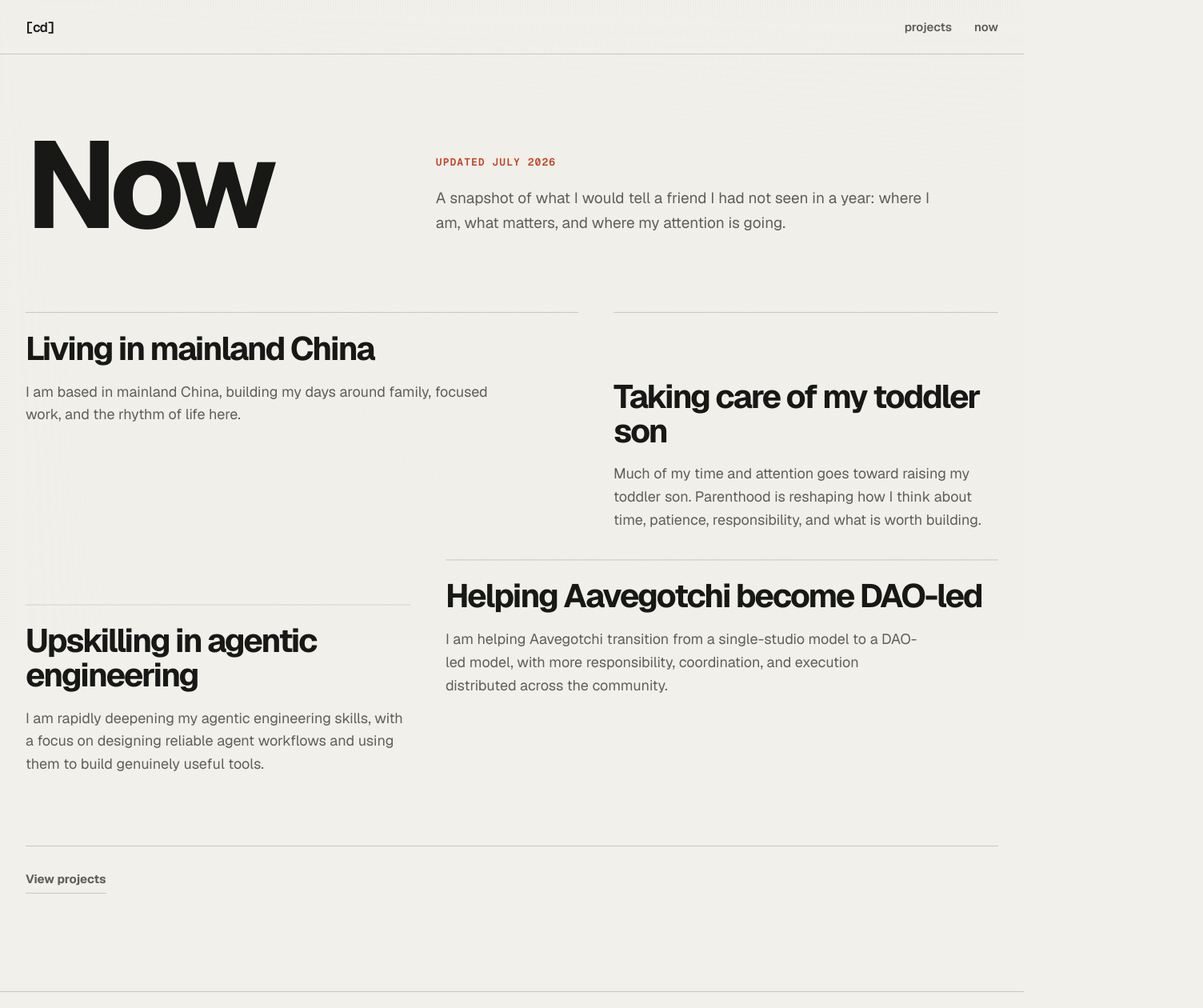
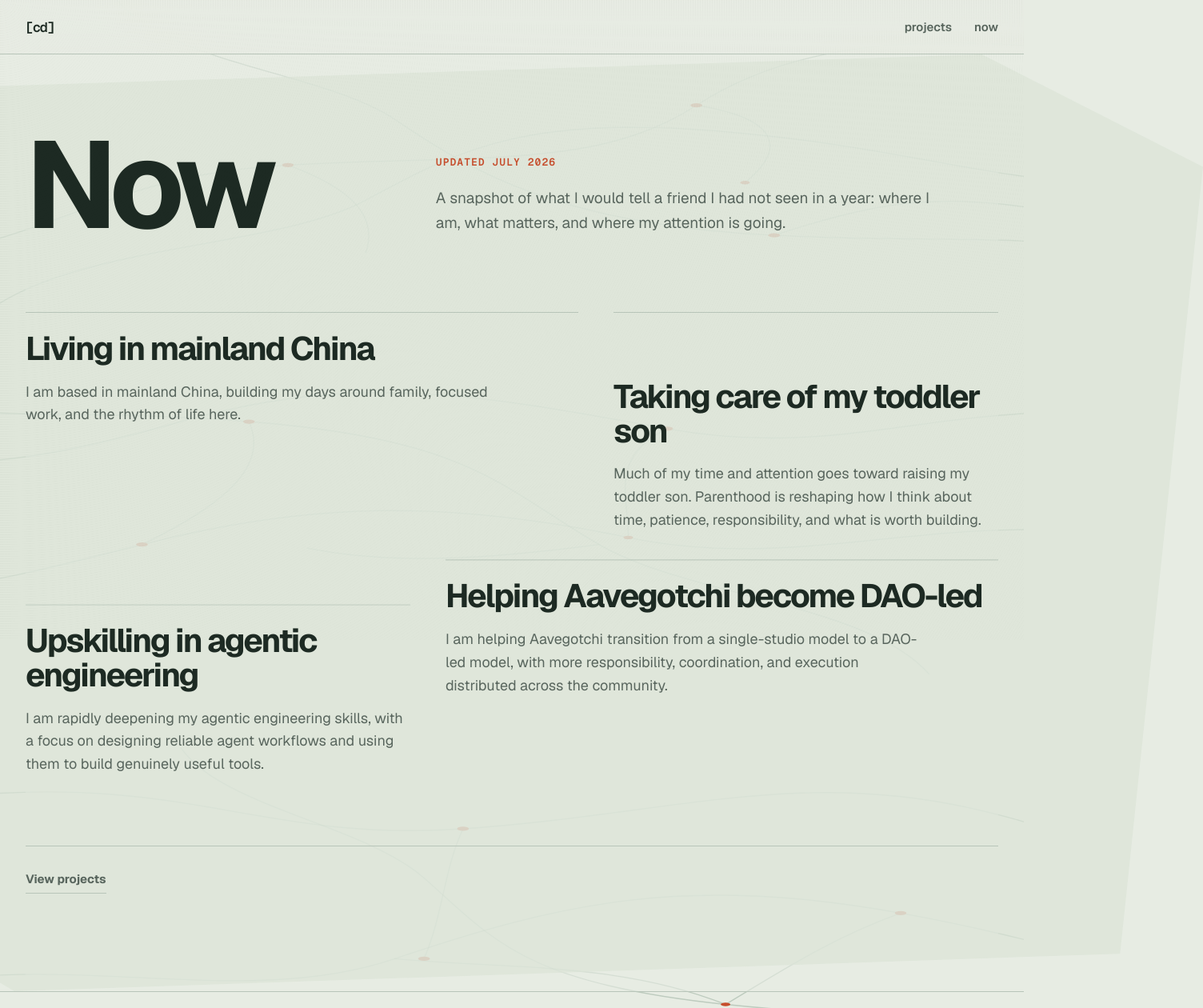
Before and after one commit to cinnabarhorse/coderdan, a Next.js app: page /now in a window 1280 px wide. Shown: the top 1260 px of the page at 80% size, 1504 px wide, since content can reach past the window. Built offline with nearby package versions, Linux system fonts and the light colour scheme.

Commit message:
Redesign site with mycelial field

```diff
--- /dev/null
+++ b/components/MycelialField.tsx
@@ -0,0 +1,53 @@
+export default function MycelialField() {
+  return (
+    <div className="mycelial-field" aria-hidden="true">
+      <svg
+        className="mycelial-cluster mycelial-cluster-a"
+        viewBox="0 0 1200 900"
+        preserveAspectRatio="none"
+        focusable="false"
+      >
+        <path d="M-80 760C140 700 170 500 370 470s320 10 420-170 240-230 490-120" />
+        <path d="M40 940c80-250 310-220 410-370s170-250 390-190 300 190 450 110" />
+        <path d="M180-70c30 250 220 260 300 410s170 300 390 330 290-30 430 120" />
+        <path d="M370 470c80 80 90 170 80 250M790 300c90 40 90 130 50 220M870 670c100-90 160-120 260-80" />
+        <circle cx="370" cy="470" r="6" />
+        <circle cx="790" cy="300" r="6" />
+        <circle cx="840" cy="520" r="5" />
+        <circle cx="870" cy="670" r="6" />
+      </svg>
+
+      <svg
+        className="mycelial-cluster mycelial-cluster-b"
+        viewBox="0 0 1200 900"
+        preserveAspectRatio="none"
+        focusable="false"
+      >
+        <path d="M-100 180c240-100 340 120 540 20S760 40 940 180s260 150 380 40" />
+        <path d="M-80 530c220-130 370 90 560-20s330-100 500 20 250 180 390 70" />
+        <path d="M160 940c50-240 250-250 350-410s130-300 360-350 300 30 420-130" />
+        <path d="M440 200c60 80 40 190 40 310M870 180c-20 120 20 230 110 350M510 530c110 40 210 60 300 10" />
+        <circle cx="440" cy="200" r="6" />
+        <circle cx="480" cy="510" r="5" />
+        <circle cx="870" cy="180" r="6" />
+        <circle cx="980" cy="530" r="6" />
+      </svg>
+
+      <svg
+        className="mycelial-cluster mycelial-cluster-c"
+        viewBox="0 0 1200 900"
+        preserveAspectRatio="none"
+        focusable="false"
+      >
+        <path d="M-80 720c190-180 390 40 560-120s300-240 520-130 260 230 360 150" />
+        <path d="M20 140c250-70 320 130 530 90s340-170 520-60 180 250 300 280" />
+        <path d="M250-60c20 220 190 260 260 430s100 300 310 360 330 10 450 140" />
+        <path d="M550 230c-20 120-20 240-40 370M820 730c60-100 110-190 180-260M480 600c120 30 230 10 340 130" />
+        <circle cx="550" cy="230" r="6" />
+        <circle cx="510" cy="600" r="6" />
+        <circle cx="820" cy="730" r="5" />
+        <circle cx="1000" cy="470" r="6" />
+      </svg>
+    </div>
+  )
+}
--- a/pages/_app.tsx
+++ b/pages/_app.tsx
@@ -1,5 +1,6 @@
 import type { AppProps } from 'next/app'
 import { Geist, Geist_Mono } from 'next/font/google'
+import MycelialField from '../components/MycelialField'
 import SiteFooter from '../components/SiteFooter'
 import SiteHeader from '../components/SiteHeader'
 import '../styles/globals.css'
@@ -17,6 +18,7 @@ const geistMono = Geist_Mono({
 export default function MyApp({ Component, pageProps }: AppProps) {
   return (
     <div className={`app-root ${geist.variable} ${geistMono.variable}`}>
+      <MycelialField />
       <SiteHeader />
       <Component {...pageProps} />
       <SiteFooter />
--- a/styles/globals.css
+++ b/styles/globals.css
@@ -1,29 +1,43 @@
 :root {
   color-scheme: light dark;
-  --background: #f1f0eb;
-  --surface: #e8e7e1;
-  --surface-strong: #deddd6;
-  --text: #181816;
-  --muted: #5f5e58;
-  --line: #c8c7bf;
-  --accent: #c23f22;
-  --accent-ink: #ffffff;
-  --header: rgba(241, 240, 235, 0.9);
-  --image-shadow: rgba(48, 44, 36, 0.16);
+  --background: #e7ece3;
+  --surface: #dce4d8;
+  --surface-strong: #ced9ca;
+  --text: #1d2a23;
+  --muted: #58655d;
+  --line: #b8c5b9;
+  --accent: #c64d2c;
+  --accent-ink: #fff8ef;
+  --header: rgba(231, 236, 227, 0.9);
+  --image-shadow: rgba(40, 61, 48, 0.15);
+  --field-line: rgba(48, 91, 67, 0.23);
+  --field-node: #c64d2c;
+  --field-label: #1d2a23;
+  --field-label-ink: #edf2e9;
+  --field-panel: rgba(220, 228, 216, 0.7);
+  --field-panel-strong: rgba(206, 217, 202, 0.76);
+  --page-veil: rgba(231, 236, 227, 0.58);
 }
 
 @media (prefers-color-scheme: dark) {
   :root {
-    --background: #171715;
-    --surface: #20201d;
-    --surface-strong: #292925;
-    --text: #efeee8;
-    --muted: #aaa89f;
-    --line: #3f3e38;
-    --accent: #ff7048;
-    --accent-ink: #1b130f;
-    --header: rgba(23, 23, 21, 0.9);
+    --background: #161b17;
+    --surface: #1e2720;
+    --surface-strong: #29352c;
+    --text: #edf2e9;
+    --muted: #aab7ad;
+    --line: #3e4b40;
+    --accent: #ff7652;
+    --accent-ink: #1b140f;
+    --header: rgba(22, 27, 23, 0.9);
     --image-shadow: rgba(0, 0, 0, 0.38);
+    --field-line: rgba(157, 199, 169, 0.2);
+    --field-node: #ff7652;
+    --field-label: #edf2e9;
+    --field-label-ink: #182019;
+    --field-panel: rgba(30, 39, 32, 0.75);
+    --field-panel-strong: rgba(41, 53, 44, 0.8);
+    --page-veil: rgba(22, 27, 23, 0.64);
   }
 }
 
@@ -47,6 +61,49 @@ body {
 
 .app-root {
   font-family: var(--font-sans), sans-serif;
+  isolation: isolate;
+  min-height: 100dvh;
+  position: relative;
+}
+
+.mycelial-field {
+  inset: 0;
+  overflow: hidden;
+  pointer-events: none;
+  position: absolute;
+  z-index: 0;
+}
+
+.mycelial-cluster {
+  height: 30%;
+  left: -7%;
+  position: absolute;
+  width: 114%;
+}
+
+.mycelial-cluster path {
+  fill: none;
+  stroke: var(--field-line);
+  stroke-linecap: round;
+  stroke-width: 1.35;
+  vector-effect: non-scaling-stroke;
+}
+
+.mycelial-cluster circle {
+  fill: var(--field-node);
+}
+
+.mycelial-cluster-a {
+  top: 0;
+}
+
+.mycelial-cluster-b {
+  top: 34%;
+  transform: scaleX(-1);
+}
+
+.mycelial-cluster-c {
+  bottom: -1%;
 }
 
 body::before {
@@ -107,6 +164,13 @@ img {
   z-index: 20;
 }
 
+.home-main,
+.now-page,
+.site-footer {
+  position: relative;
+  z-index: 1;
+}
+
 .header-inner {
   align-items: center;
   display: flex;
@@ -148,14 +212,24 @@ img {
 .hero {
   align-items: center;
   display: grid;
-  gap: clamp(48px, 5vw, 72px);
-  grid-template-columns: minmax(0, 1.35fr) minmax(360px, 0.65fr);
+  gap: clamp(40px, 5vw, 76px);
+  grid-template-columns: minmax(0, 1.05fr) minmax(420px, 0.95fr);
   min-height: calc(100dvh - 68px);
-  padding-block: 56px;
+  padding-block: 64px 76px;
+  position: relative;
 }
 
-.hero-copy {
-  animation: hero-copy-in 720ms cubic-bezier(0.16, 1, 0.3, 1) both;
+.hero::before {
+  background: var(--field-panel);
+  border-radius: 50%;
+  content: '';
+  height: min(72vw, 980px);
+  pointer-events: none;
+  position: absolute;
+  right: -34%;
+  top: -18%;
+  width: min(72vw, 980px);
+  z-index: -1;
 }
 
 .hero-kicker,
@@ -170,10 +244,10 @@ img {
 }
 
 .hero h1 {
-  font-size: clamp(50px, 4.3vw, 62px);
+  font-size: clamp(50px, 4.2vw, 64px);
   font-weight: 650;
   letter-spacing: -0.065em;
-  line-height: 0.96;
+  line-height: 0.94;
   margin: 0;
   max-width: 850px;
 }
@@ -181,6 +255,12 @@ img {
 .hero h1 span {
   display: block;
   white-space: nowrap;
+}
+
+.hero h1 em {
+  color: var(--accent);
+  font-family: Georgia, 'Times New Roman', serif;
+  font-weight: 400;
 }
 
 .hero-intro {
@@ -244,23 +324,91 @@ img {
   transform: translateY(-1px);
 }
 
+.hero-system {
+  aspect-ratio: 1;
+  justify-self: end;
+  max-width: 650px;
+  position: relative;
+  width: 100%;
+}
+
+.hero-system::before,
+.hero-system::after {
+  border: 1px solid var(--field-line);
+  border-radius: 50%;
+  content: '';
+  position: absolute;
+}
+
+.hero-system::before {
+  inset: 2%;
+}
+
+.hero-system::after {
+  inset: 12%;
+}
+
 .hero-visual {
-  aspect-ratio: 4 / 5;
-  box-shadow: 24px 28px 0 var(--surface-strong);
-  clip-path: polygon(0 0, 100% 0, 100% 91%, 91% 100%, 0 100%);
+  aspect-ratio: 1;
+  border: 1px solid var(--line);
+  border-radius: 50%;
+  box-shadow: 18px 22px 0 var(--surface-strong);
+  height: 72%;
   margin: 0;
-  max-height: 720px;
   overflow: hidden;
-  position: relative;
+  position: absolute;
+  right: 12%;
+  top: 14%;
+  width: 72%;
+  z-index: 2;
 }
 
 .hero-visual img {
   object-fit: cover;
 }
 
+.system-label {
+  background: var(--field-label);
+  color: var(--field-label-ink);
+  font-family: var(--font-mono), monospace;
+  font-size: 10px;
+  font-weight: 650;
+  letter-spacing: 0.08em;
+  padding: 10px 12px;
+  position: absolute;
+  text-transform: uppercase;
+  z-index: 4;
+}
+
+.system-label-a {
+  right: 0;
+  top: 12%;
+}
+
+.system-label-b {
+  bottom: 14%;
+  left: 0;
+}
+
+.system-label-c {
+  bottom: 2%;
+  right: 17%;
+}
+
 .projects {
   padding-block: 144px 120px;
+  position: relative;
   scroll-margin-top: 68px;
+}
+
+.projects::before {
+  background: var(--field-panel);
+  clip-path: polygon(0 3%, 82% 0, 100% 9%, 94% 92%, 74% 100%, 0 96%);
+  content: '';
+  inset: 0 -20vw;
+  pointer-events: none;
+  position: absolute;
+  z-index: -1;
 }
 
 .section-heading {
@@ -408,6 +556,17 @@ img {
   gap: 64px 120px;
   grid-template-columns: minmax(0, 0.9fr) minmax(360px, 1.1fr);
   padding-block: 130px;
+  position: relative;
+}
+
+.principles::before {
+  background: var(--field-panel-strong);
+  clip-path: polygon(4% 8%, 88% 0, 100% 18%, 94% 100%, 0 92%);
+  content: '';
+  inset: -1px -20vw;
+  pointer-events: none;
+  position: absolute;
+  z-index: -1;
 }
 
 .principle-stack {
@@ -445,6 +604,17 @@ img {
   gap: 40px;
   grid-template-columns: minmax(240px, 0.7fr) minmax(240px, 0.7fr) minmax(360px, 1.1fr);
   padding-block: 120px;
+  position: relative;
+}
+
+.now-preview::before {
+  background: var(--field-panel);
+  clip-path: polygon(0 0, 100% 7%, 91% 100%, 8% 94%);
+  content: '';
+  inset: -1px -20vw;
+  pointer-events: none;
+  position: absolute;
+  z-index: -1;
 }
 
 .now-portrait {
@@ -520,7 +690,18 @@ img {
 }
 
 .now-page {
+  background: var(--page-veil);
   padding-block: 100px 130px;
+}
+
+.now-page::before {
+  background: var(--field-panel);
+  clip-path: polygon(0 4%, 84% 0, 100% 12%, 94% 96%, 14% 100%, 0 88%);
+  content: '';
+  inset: 0 -20vw;
+  pointer-events: none;
+  position: absolute;
+  z-index: -1;
 }
 
 .now-intro {
@@ -590,16 +771,6 @@ img {
   padding-top: 30px;
 }
 
-@keyframes hero-copy-in {
-  from {
-    transform: translateY(24px);
-  }
-
-  to {
-    transform: translateY(0);
-  }
-}
-
 @keyframes section-in {
   from {
     transform: translateY(28px);
@@ -633,6 +804,10 @@ img {
     scroll-behavior: auto !important;
     transition-duration: 0.01ms !important;
   }
+
+  .mycelial-field * {
+    animation: none !important;
+  }
 }
 
 @media (max-width: 1120px) {
@@ -648,7 +823,7 @@ img {
     font-size: clamp(50px, 6.5vw, 72px);
   }
 
-  .hero-visual {
+  .hero-system {
     align-self: flex-end;
     width: min(66%, 620px);
   }
@@ -672,6 +847,12 @@ img {
 }
 
 @media (max-width: 767px) {
+  .mycelial-cluster {
+    height: 31%;
+    left: -58%;
+    width: 216%;
+  }
+
   .site-shell,
   .section-shell {
     width: calc(100% - 36px);
@@ -696,6 +877,13 @@ img {
     padding-block: 54px 88px;
   }
 
+  .hero::before {
+    height: 560px;
+    right: -330px;
+    top: 23%;
+    width: 560px;
+  }
+
   .hero-copy {
     width: 100%;
   }
@@ -714,10 +902,6 @@ img {
     white-space: normal;
   }
 
-  .hero h1 span + span::before {
-    content: ' ';
-  }
-
   .hero-intro {
     font-size: 18px;
     margin-top: 24px;
@@ -734,14 +918,38 @@ img {
     width: 100%;
   }
 
+  .hero-system {
+    align-self: center;
+    margin-top: 12px;
+    width: 100%;
+  }
+
   .hero-visual {
     box-shadow: 14px 16px 0 var(--surface-strong);
-    max-height: none;
-    width: calc(100% - 14px);
+  }
+
+  .system-label {
+    font-size: 8px;
+    padding: 8px 9px;
+  }
+
+  .system-label-a {
+    right: 1%;
+  }
+
+  .system-label-b {
+    left: 1%;
   }
 
   .projects {
     padding-block: 98px 88px;
+  }
+
+  .projects::before,
+  .principles::before,
+  .now-preview::before,
+  .now-page::before {
+    inset-inline: -18px;
   }
 
   .section-heading {
```
Also changed, not shown: pages/index.tsx (+20 -7 lines).
